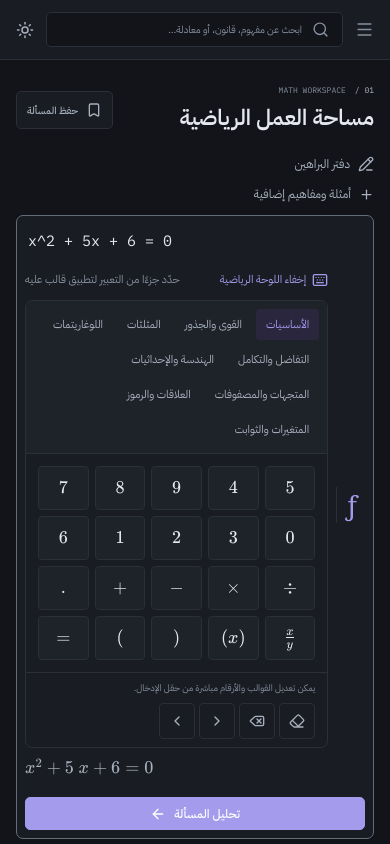
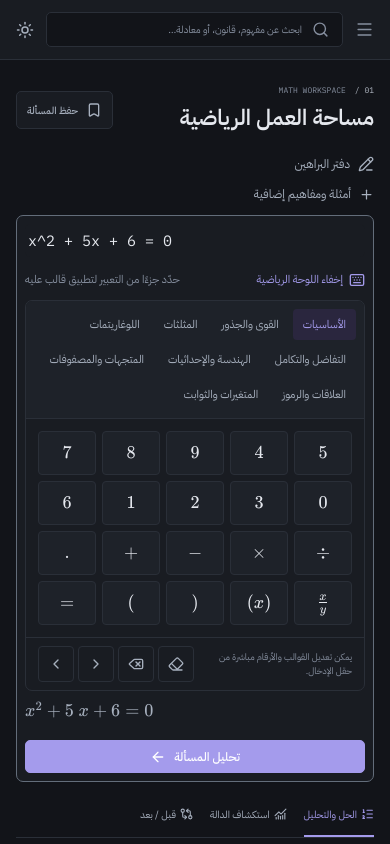
Before and after one commit to tus3l/MathSpace, a React (Vite) app: page / in a window 390 px wide. Shown: the top 844 px of the page. Built offline with nearby package versions, Linux system fonts and the light colour scheme.

Commit message:
Remove decorative equation marker

```diff
--- a/src/App.css
+++ b/src/App.css
@@ -434,13 +434,6 @@
   gap: 12px;
   box-shadow: 0 2px 5px #00000002;
 }
-.equation-marker {
-  font-family: Georgia, serif;
-  font-size: 26px;
-  color: var(--accent);
-  padding: 0 12px;
-  border-inline-end: 1px solid var(--line);
-}
 .equation-entry input {
   flex: 1;
   border: none;
@@ -2593,9 +2586,6 @@
     gap: 8px;
     flex-wrap: wrap;
   }
-  .equation-marker {
-    padding: 0 8px;
-  }
   .equation-entry input {
     font-size: 15px;
     width: calc(100% - 70px);
--- a/src/components/Workspace.tsx
+++ b/src/components/Workspace.tsx
@@ -448,7 +448,6 @@ export function Workspace({
           submit();
         }}
       >
-        <div className="equation-marker">ƒ</div>
         <MathInput
           inputRef={equationRef}
           label="المعادلة"
```
